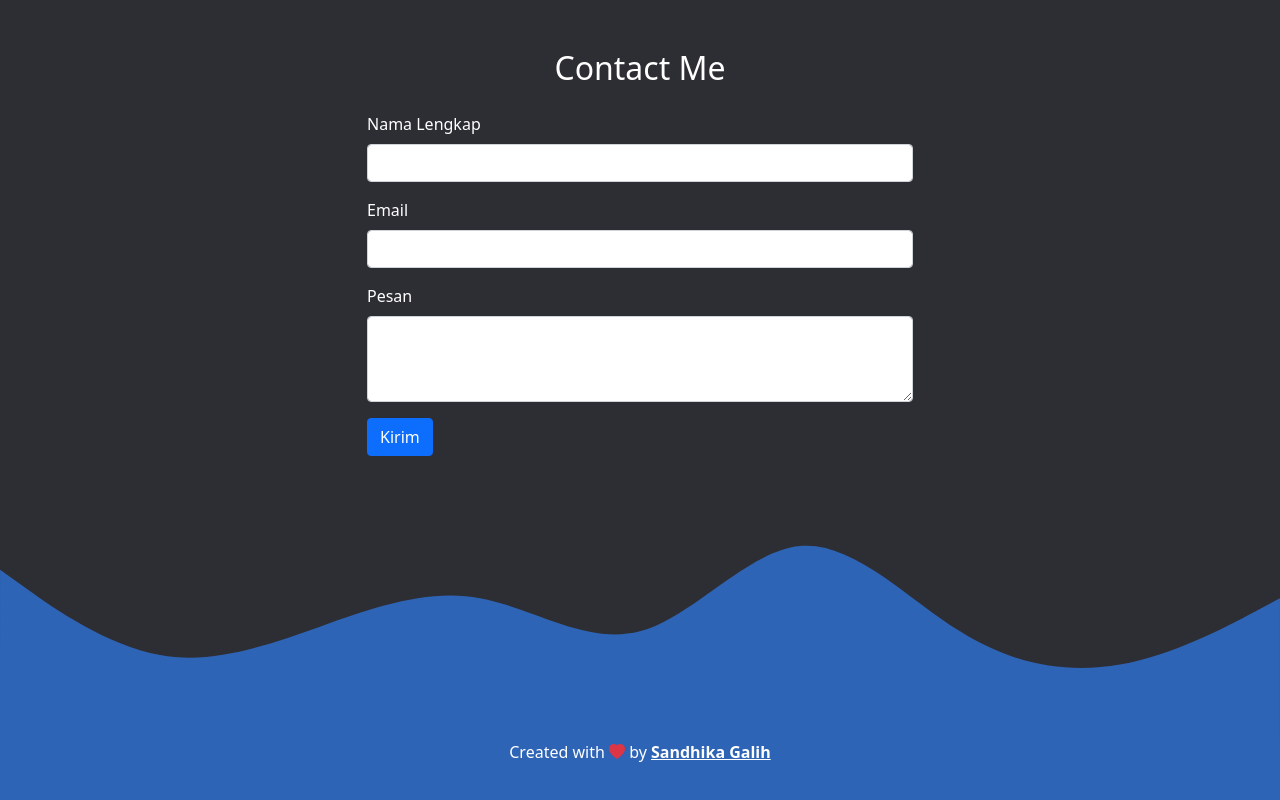
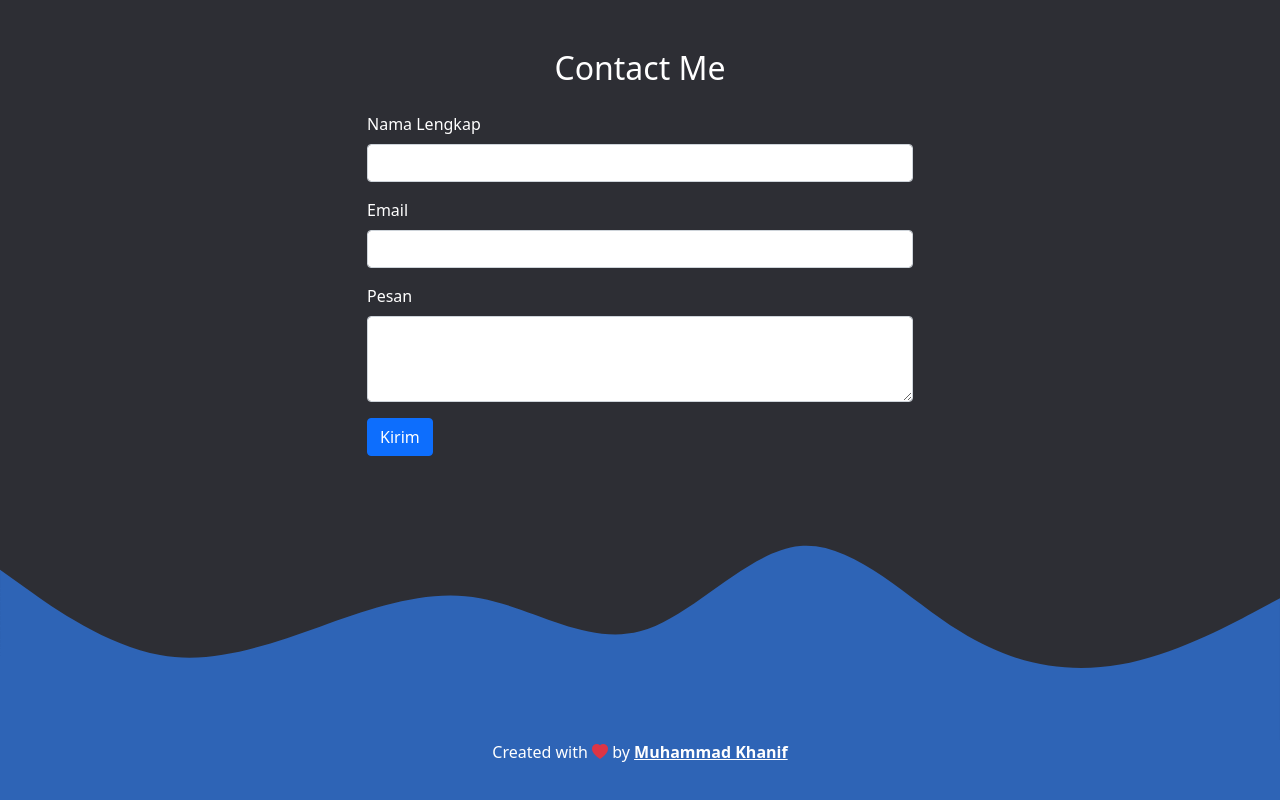
Before and after one commit to khanif453/portfolio-bootsrap, a plain HTML site: page index.html in a window 1280 px wide. Shown: the part 2045-2845 px from the top of the page. Drawn offline with nearby package versions, Linux system fonts and the light colour scheme.

Commit message:
update index

```diff
--- a/index.html
+++ b/index.html
@@ -76,7 +76,7 @@
     <section class="jumbotron text-center">
       <img
         src="img/bg.png"
-        alt="Sandhika Galih"
+        alt="Profile"
         width="200"
         class="rounded-circle img-thumbnail"
       />
@@ -266,9 +266,9 @@
       <p>
         Created with <i class="bi bi-heart-fill text-danger"></i> by
         <a
-          href="https://www.instagram.com/sandhikagalih/"
+          href="https://www.facebook.com/muhammadkhanif453"
           class="text-white fw-bold"
-          >Sandhika Galih</a
+          >Muhammad Khanif</a
         >
       </p>
     </footer>
@@ -329,32 +329,6 @@
 
     <script src="https://smtpjs.com/v3/smtp.js"></script>
     <script>
-      // const name = document.getElementById("name");
-      // const email = document.getElementById("email");
-      // const pesan = document.getElementById("pesan");
-
-      // const submit = document.getElementsByClassName("contact-form")[0];
-
-      // submit.addEventListener("submit", (e) => {
-      //   e.preventDefault();
-      //   console.log("Clicked");
-      // });
-
-      // let ebody = `
-      //   <b>Nama : </b>${name.value}
-      //   <br>
-      //   <b>Email : </b>${email.value}
-      //   <br>
-      //   <b>Pesan :</b>${pesan.value}
-      // `;
-
-      // Email.send({
-      //   SecureToken: "eccdf458-d501-47b8-b146-3f891d1b0457",
-      //   To: "baru0802akun@gmail.com",
-      //   From: "baru0802akun@gmail.com",
-      //   Subject: "Testing email from " + email.value,
-      //   Body: ebody,
-      // }).then((message) => alert(message));
 
       function sendEmail() {
         Email.send({
```
